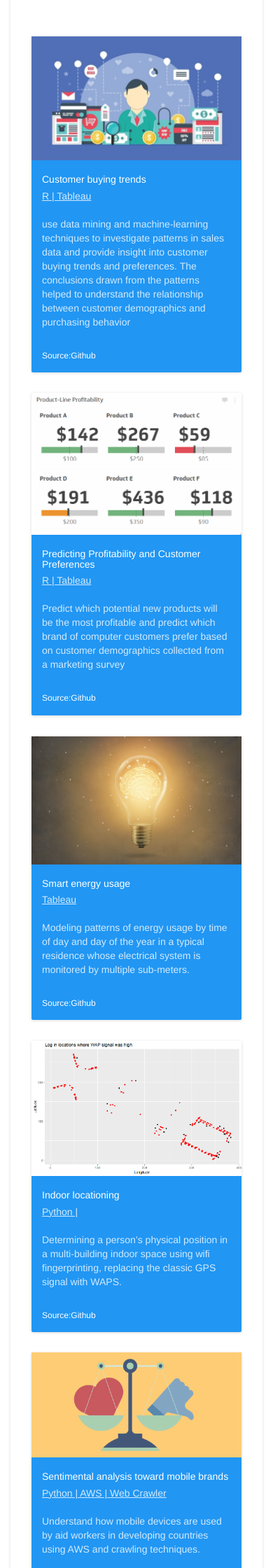
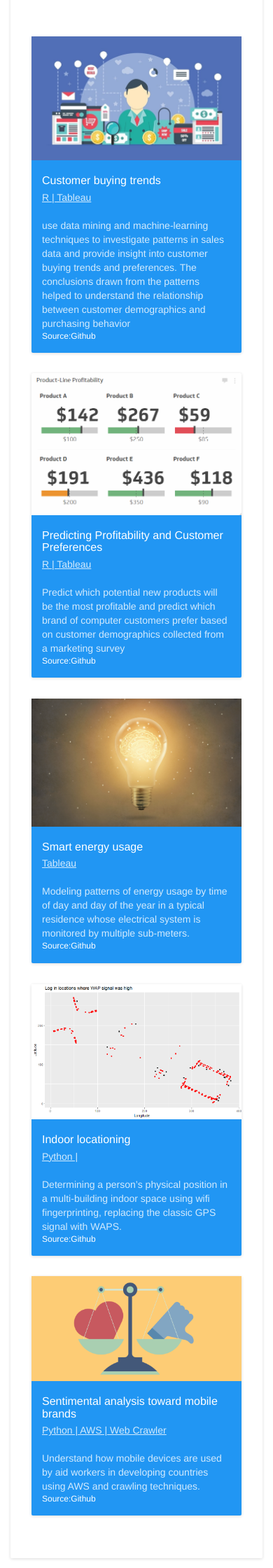
Before and after one commit to alessandroarnone90/Django3-personal-portfolio, a Django app: page / in a window 390 px wide. Shown: the part 1283-3523 px from the top of the page at 70% size. Run offline with Django 3.2, Linux system fonts and the light colour scheme; data comes from the database, SQL or seed files in the repository; some libraries are stand-ins or nearby versions.

Commit message:
change css

```diff
--- a/portfolio/static/css/styles-14.css
+++ b/portfolio/static/css/styles-14.css
@@ -702,14 +702,6 @@ a.btn:hover {
   .portfolio-section .item-inner .content {
     padding: 15px;
   }
-  .portfolio-section .item-inner .content .sub-title {
-    font-size: 14px;
-    max-width: 100%;
-
-  }
-  .portfolio-section .item-inner .content .meta {
-    margin-bottom: 30px;
-    max-width: 100%;
 
   }
   .portfolio-section .item-inner .content .action {
```
